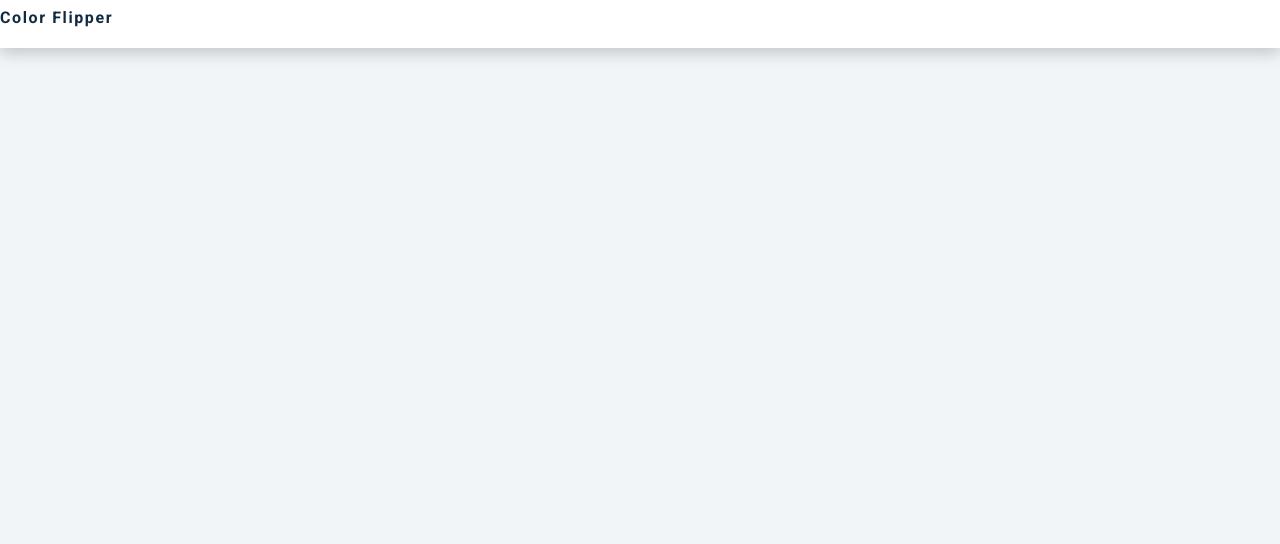
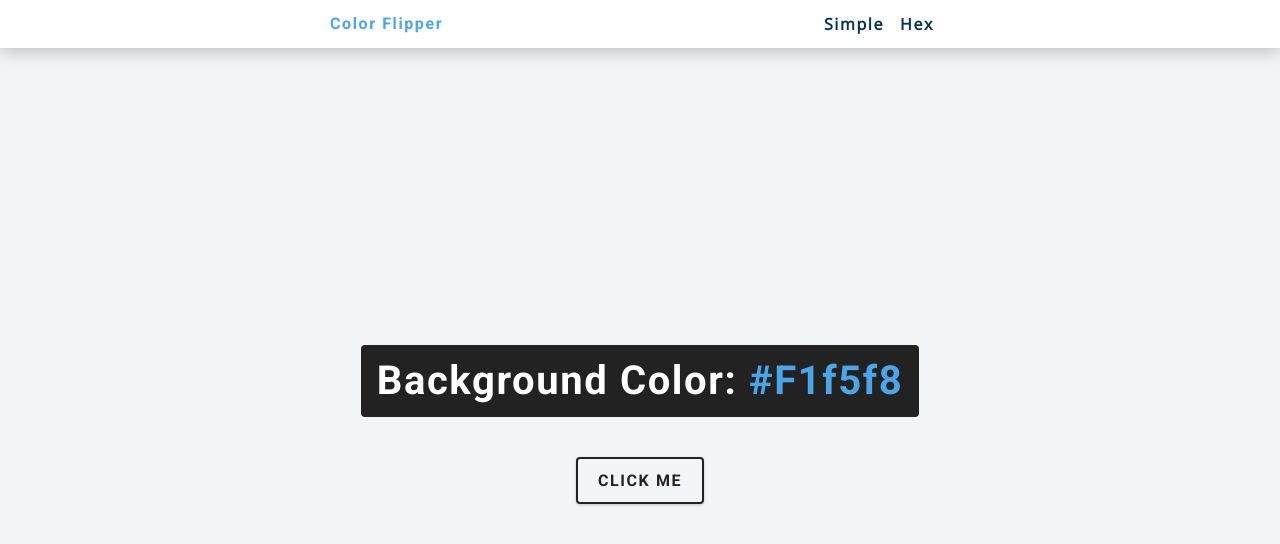
Before and after one commit to joshuayannix/colorflipper, a plain HTML site: page index.html in a window 1280 px wide. Drawn offline with nearby package versions, Linux system fonts and the light colour scheme.

Commit message:
finished html

```diff
--- a/index.html
+++ b/index.html
@@ -1,5 +1,6 @@
 <!DOCTYPE html>
 <html lang="en">
+
 <head>
   <meta charset="UTF-8" />
   <meta name="viewport" content="width=device-width, initial-scale=1.0" />
@@ -8,18 +9,36 @@
   <!-- styles -->
   <link rel="stylesheet" href="styles.css" />
 </head>
+
 <body>
   <nav>
-      <div>
+    <div class='nav-center'>
       <h4>color flipper</h4>
       <ul class='nav-links'>
         <li>
-
+          <a href='index.html'>simple</a>
+        </li>
+        <li>
+          <a href='hex.html'>hex</a>
         </li>
       </ul>
     </div>
   </nav>
+  <main>
+    <div class='container'>
+      <h2>
+        background color:
+        <span class='color'>
+          #f1f5f8
+        </span>
+      </h2>
+      <button class='btn btn-hero' id='btn'>
+        click me
+      </button>
+    </div>
+  </main>
   <!-- javascript -->
   <script src="app.js"></script>
 </body>
+
 </html>
```
Lines whose indentation alone changed are shown as unchanged.
